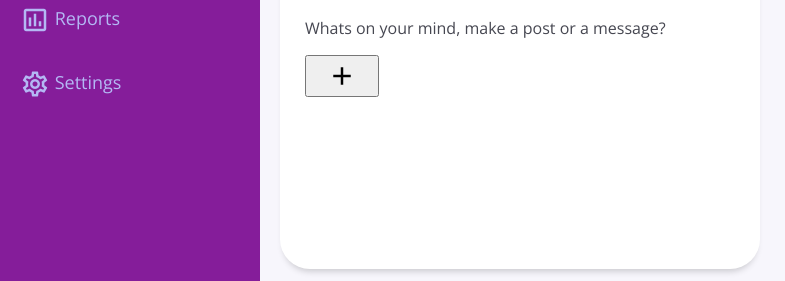
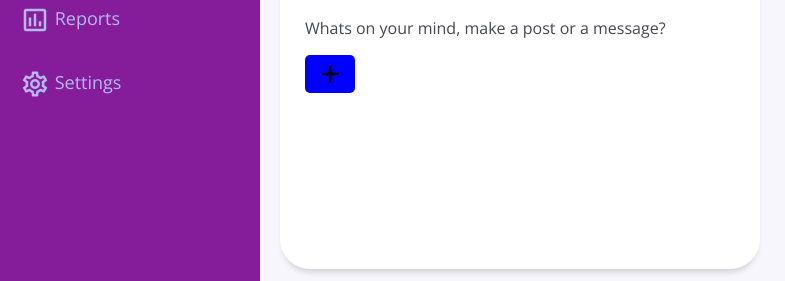
Before and after one commit to Umapavan-3045/Task3, a plain HTML site: page index.html in a window 1280 px wide. Shown: the part 519-800 px from the top of the page, 0-785 px from the left. Drawn offline with nearby package versions, Linux system fonts and the light colour scheme.

Commit message:
Update index.html

```diff
--- a/index.html
+++ b/index.html
@@ -135,7 +135,7 @@
             <p class="text-secondary">
               Whats on your mind, make a post or a message?
             </p>
-            <button type="button" id="openPopupBtn">
+            <button type="button" id="openPopupBtn" style="border:none; background-color:blue; border-radius:5px;padding:10px;">
               <span class="material-icons-outlined">add</span>
             </button>
           </div>
```
